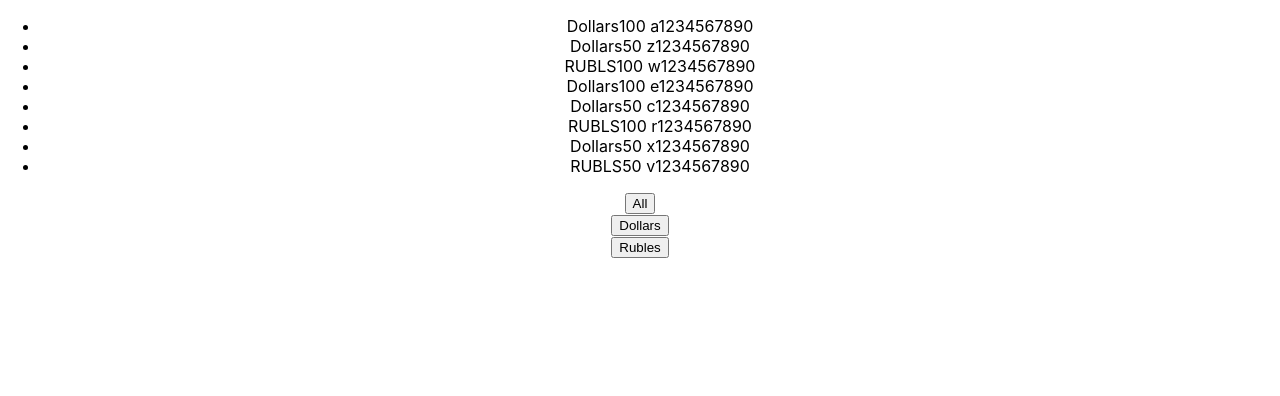
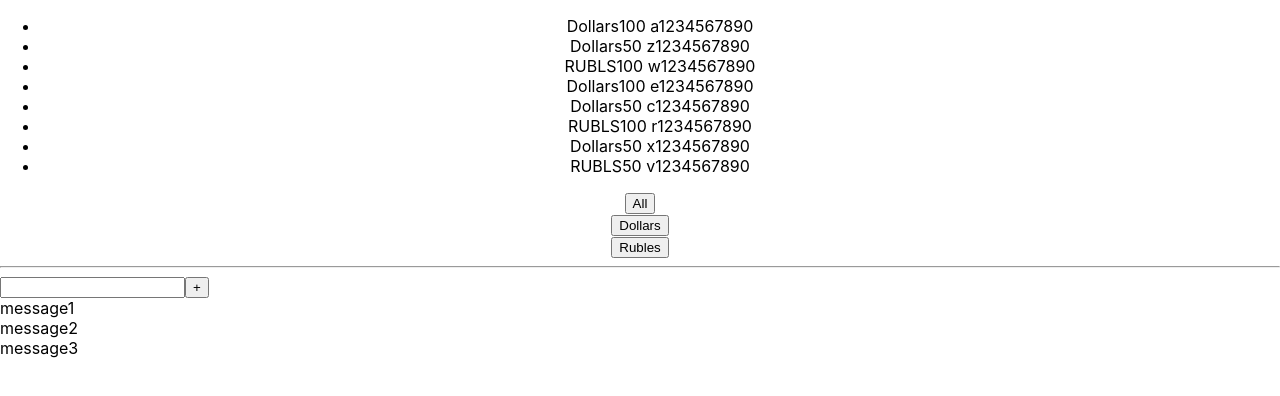
Before and after one commit to anna-7nova/my-samurai-way, a React (Create React App) app: page / in a window 1280 px wide. Shown: the top 396 px of the page. Built offline with nearby package versions, Linux system fonts and the light colour scheme.

Commit message:
create the base for a microtask

```diff
--- a/src/App.tsx
+++ b/src/App.tsx
@@ -1,6 +1,7 @@
 import React, { useState } from 'react';
 import './App.css';
 import { FilteredListComponent } from './microtasks/FilteredListComponent';
+import { TaskInput } from './microtasks/TaskInput';
 
 export type MoneyType = {
   banknotes: 'Dollars' | 'RUBLS'
@@ -41,7 +42,11 @@ function App() {
   }
 
   return (
-    <FilteredListComponent currentMoney={currentMoney} filteredList={filteredList}/>
+    <div>
+      <FilteredListComponent currentMoney={currentMoney} filteredList={filteredList} />
+      <hr />
+      <TaskInput />
+    </div>
   );
 }
 
--- /dev/null
+++ b/src/microtasks/TaskInput.tsx
@@ -0,0 +1,21 @@
+import React, { useState } from 'react';
+import { FullInput } from './components/FullInput';
+
+export const TaskInput = () => {
+    // data
+    let [message, setMessage] = useState(
+        [
+            { message: "message1" },
+            { message: "message2" },
+            { message: "message3" }
+        ]
+    )
+    return (
+        <div>
+            <FullInput />
+            {message.map((m, index: number) => {
+                return <div key={index}>{m.message}</div>
+            })}
+        </div>
+    );
+}
--- /dev/null
+++ b/src/microtasks/components/FullInput.jsx
@@ -0,0 +1,12 @@
+import React, { useState } from 'react';
+
+export const FullInput = () => {
+    //local state
+    let [title, setTitle] = useState("")
+    return (
+        <div>
+            <input />
+            <button>+</button>
+        </div>
+    );
+}
```
